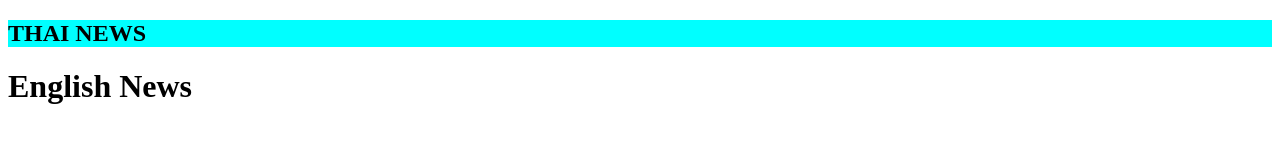
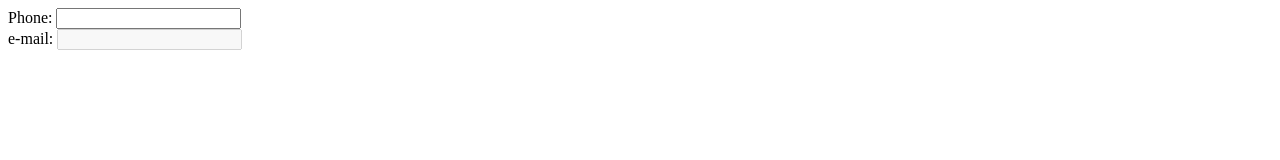
Before and after one commit to Thannatcha/github-desktop-project-2, a plain HTML site: page index.html in a window 1280 px wide. Drawn offline with Linux system fonts and the light colour scheme.

Commit message:
Update index.html with focus
Update index.html with focus

```diff
--- a/index.html
+++ b/index.html
@@ -4,15 +4,17 @@
     <meta charset="UTF-8">
     <meta http-equiv="X-UA-Compatible" content="IE=edge">
     <meta name="viewport" content="width=device-width, initial-scale=1.0">
-    <title>Document</title>
+    <title>Focus</title>
     <style>
-        h2[title~="Thai"]{
-            background-color:aqua;
-    }
+        input:focus{
+            background-color: mediumspringgreen;
+        }
     </style>
 </head>
 <body>
-    <h2 title="Thai News">THAI NEWS</h2>
-    <h1 title="Thai News">English News</h1>
+    <form>
+        Phone: <input type="tel"><br>
+        e-mail: <input type="email" disabled="disabled">
+    </form>
 </body>
 </html>
```
